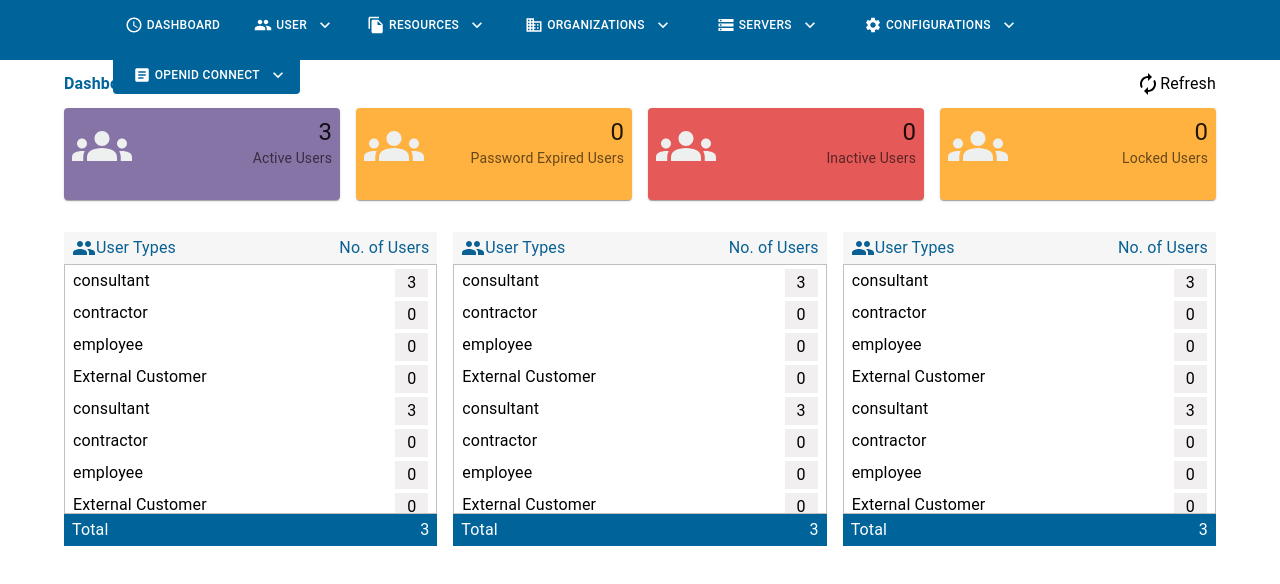
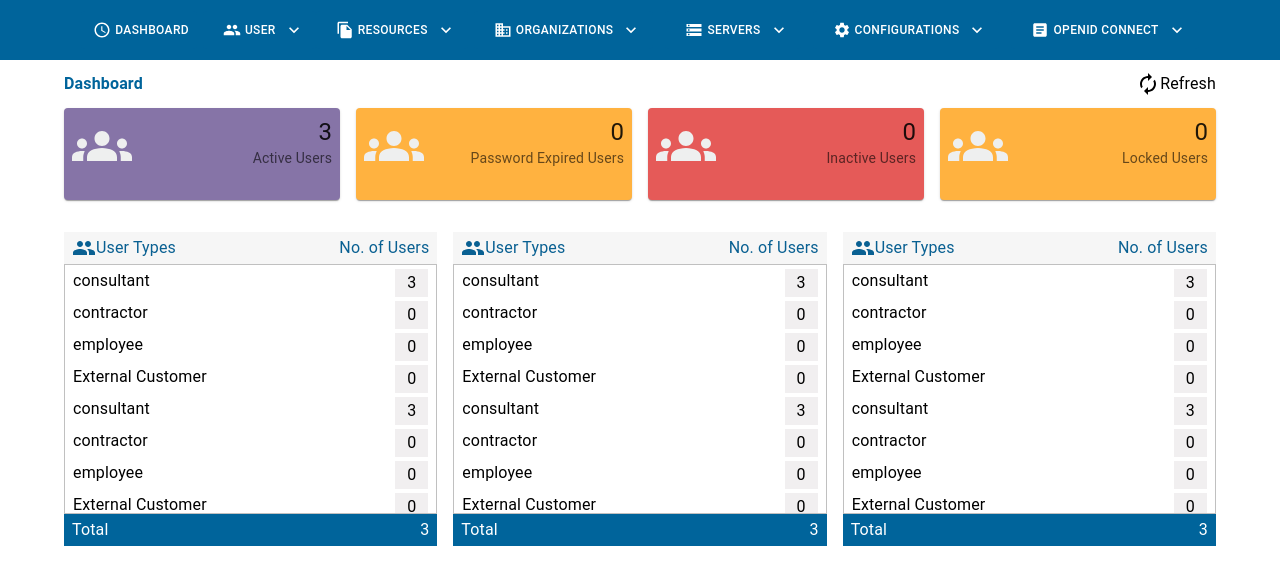
Before and after one commit to subhaneha/ga-poc-app, a React (Create React App) app: page / in a window 1280 px wide. Shown: the top 584 px of the page. Built offline with nearby package versions, Linux system fonts and the light colour scheme.

Commit message:
css modified

```diff
--- a/src/components/common/Header.module.css
+++ b/src/components/common/Header.module.css
@@ -1,12 +1,12 @@
 /* Header.css */
 .header-container {
   background-color: #00649b;
-  display: flex;
-  justify-content: center
 }
 
 .header-links-container {
   height: 60px;
+  display: flex;
+  justify-content: center
 }
 
 .nav-link {
--- a/src/components/common/Header.tsx
+++ b/src/components/common/Header.tsx
@@ -16,7 +16,7 @@ const Header = () => {
   };
   return (
     <Grid className={styles['header-container']}>
-      <Grid container md={10} className={styles["header-links-container"]}>
+      <Grid container className={styles["header-links-container"]}>
         <Typography
           className={styles["nav-link"]}
           style={{
```
